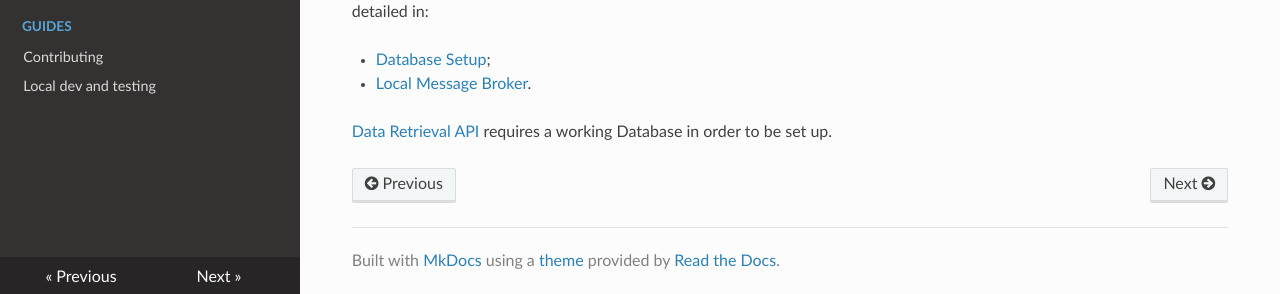
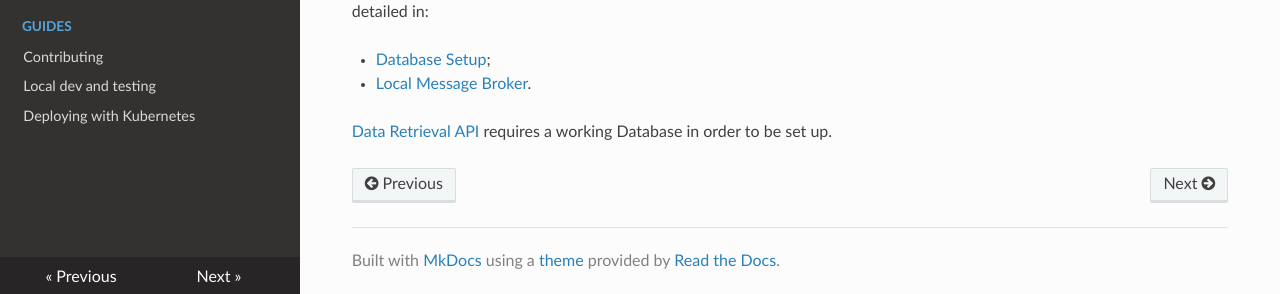
Before and after one commit to neicnordic/neic-sda, an MkDocs documentation site: the page built from docs/setup.md, in a window 1280 px wide and 983 px high. Shown: the part 686-980 px from the top of the window. Built offline with MkDocs 1.6.1, drawn with Linux system fonts in a browser that asks for light colours; nearby versions of some CDN libraries.

Commit message:
add deploy kubernetes to the guides

```diff
--- a/mkdocs.yml
+++ b/mkdocs.yml
@@ -29,3 +29,4 @@ nav:
   - "Guides":
       - Contributing: "CONTRIBUTING.md"
       - Local dev and testing: "guides/local-dev-and-testing.md"
+      - Deploying with Kubernetes: "guides/deploy-k8s.md"
```
